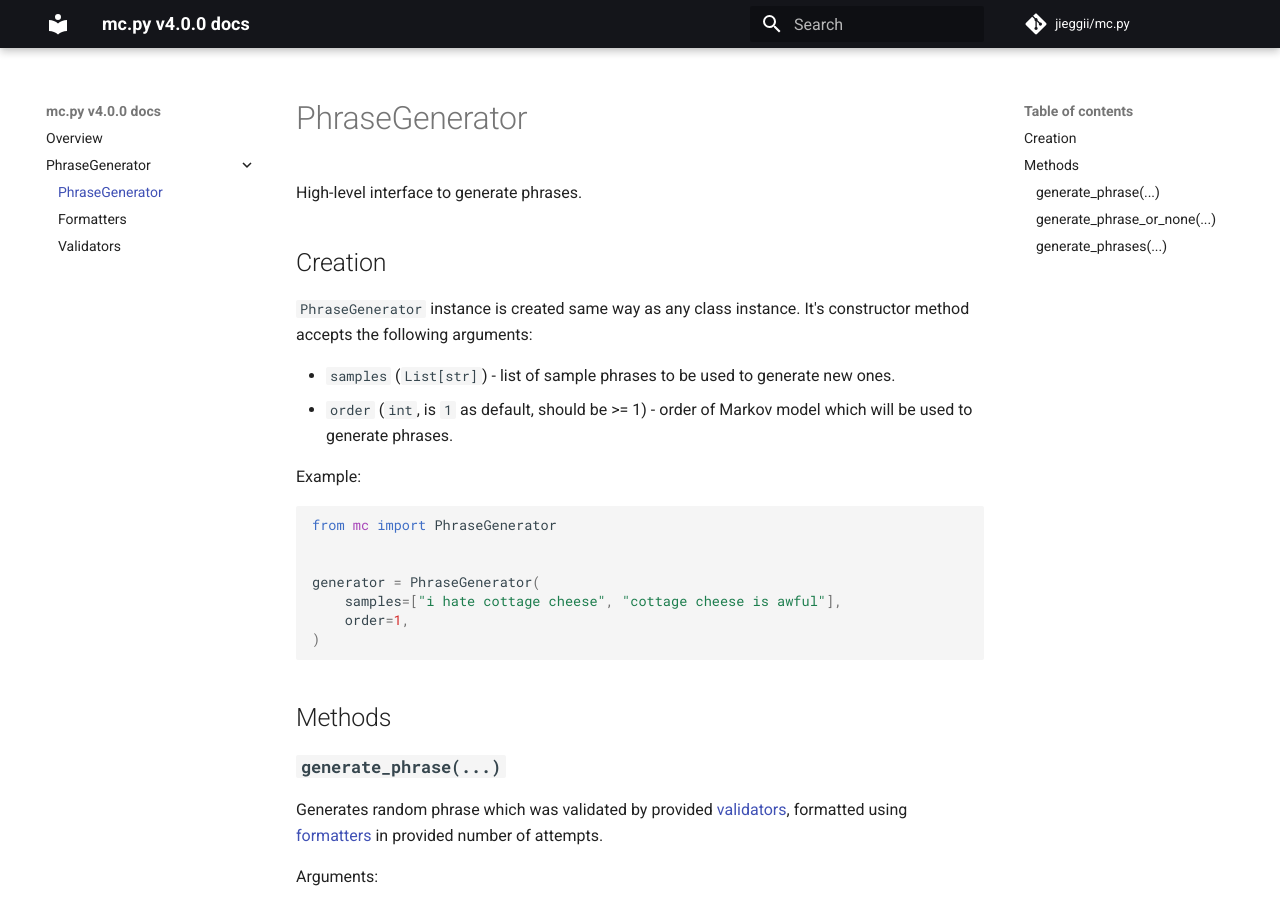
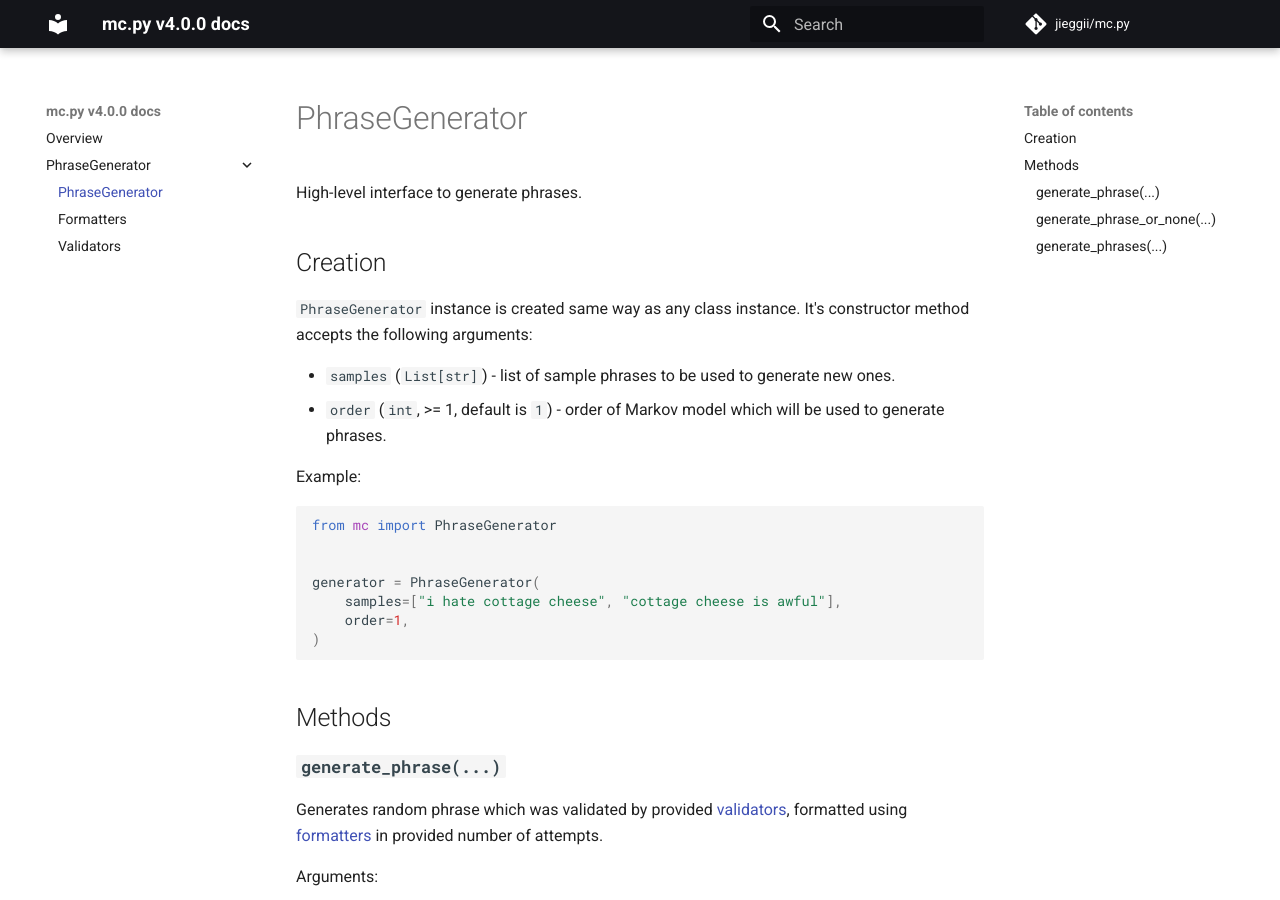
Before and after one commit to jieggii/mc.py, an MkDocs documentation site: the page built from docs/PhraseGenerator/index.md, in a window 1280 px wide and 900 px high. Built offline with MkDocs 1.6.1 and Material for MkDocs 9.7.7, drawn with Linux system fonts in a browser that asks for light colours; comment, search, counter and statistics services are not loaded.

Commit message:
Doc fixes

````diff
--- a/docs/PhraseGenerator/index.md
+++ b/docs/PhraseGenerator/index.md
@@ -6,7 +6,7 @@ High-level interface to generate phrases.
 It's constructor method accepts the following arguments:
 
 * `samples` (`List[str]`) - list of sample phrases to be used to generate new ones.
-* `order` (`int`, is `1` as default, should be >= 1) - order of Markov model which will be used to generate phrases.
+* `order` (`int`, >= 1, default is `1`) - order of Markov model which will be used to generate phrases.
 
 Example:
 ```python
````
Also changed, not shown: docs/PhraseGenerator/formatters.md (line endings or trailing spaces).
